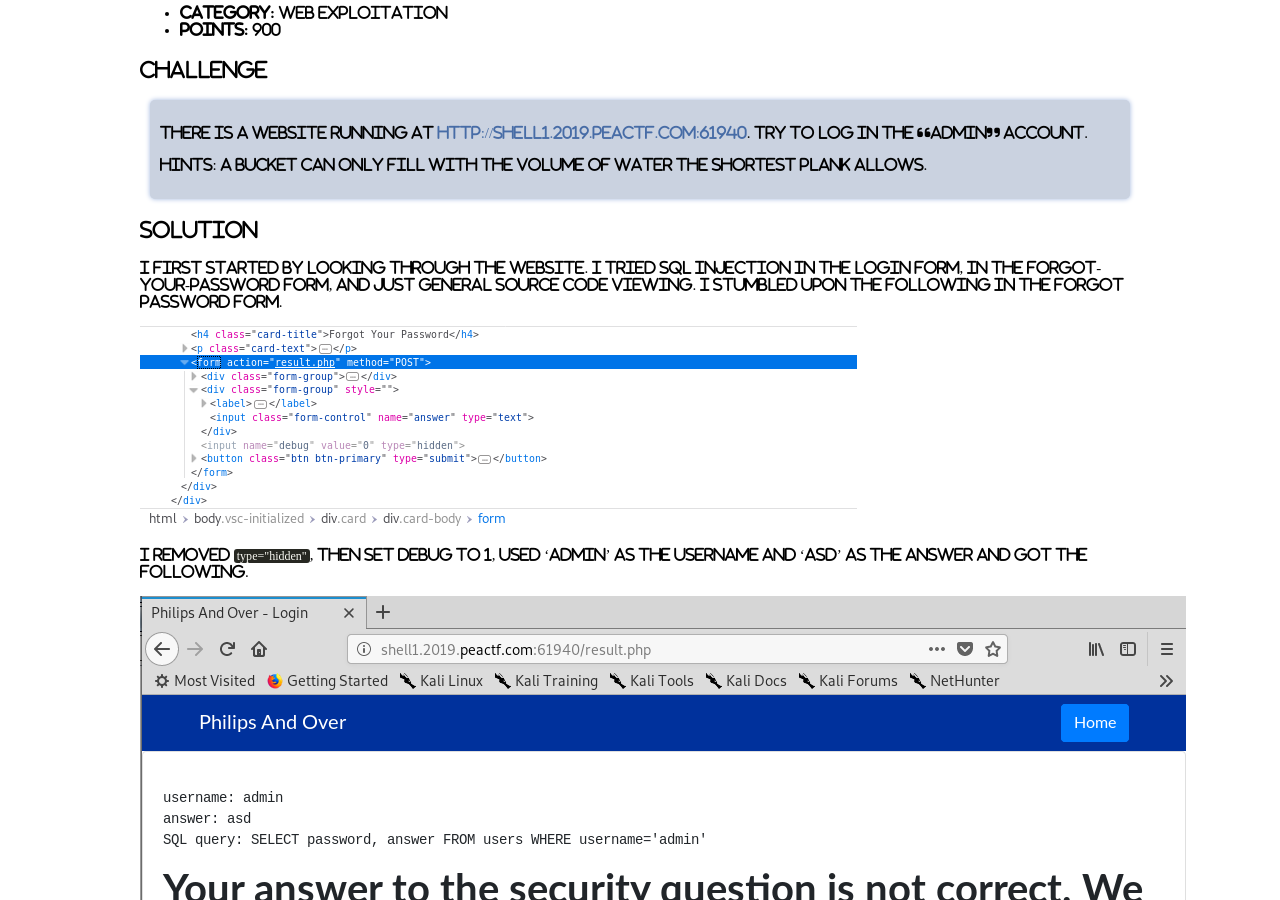
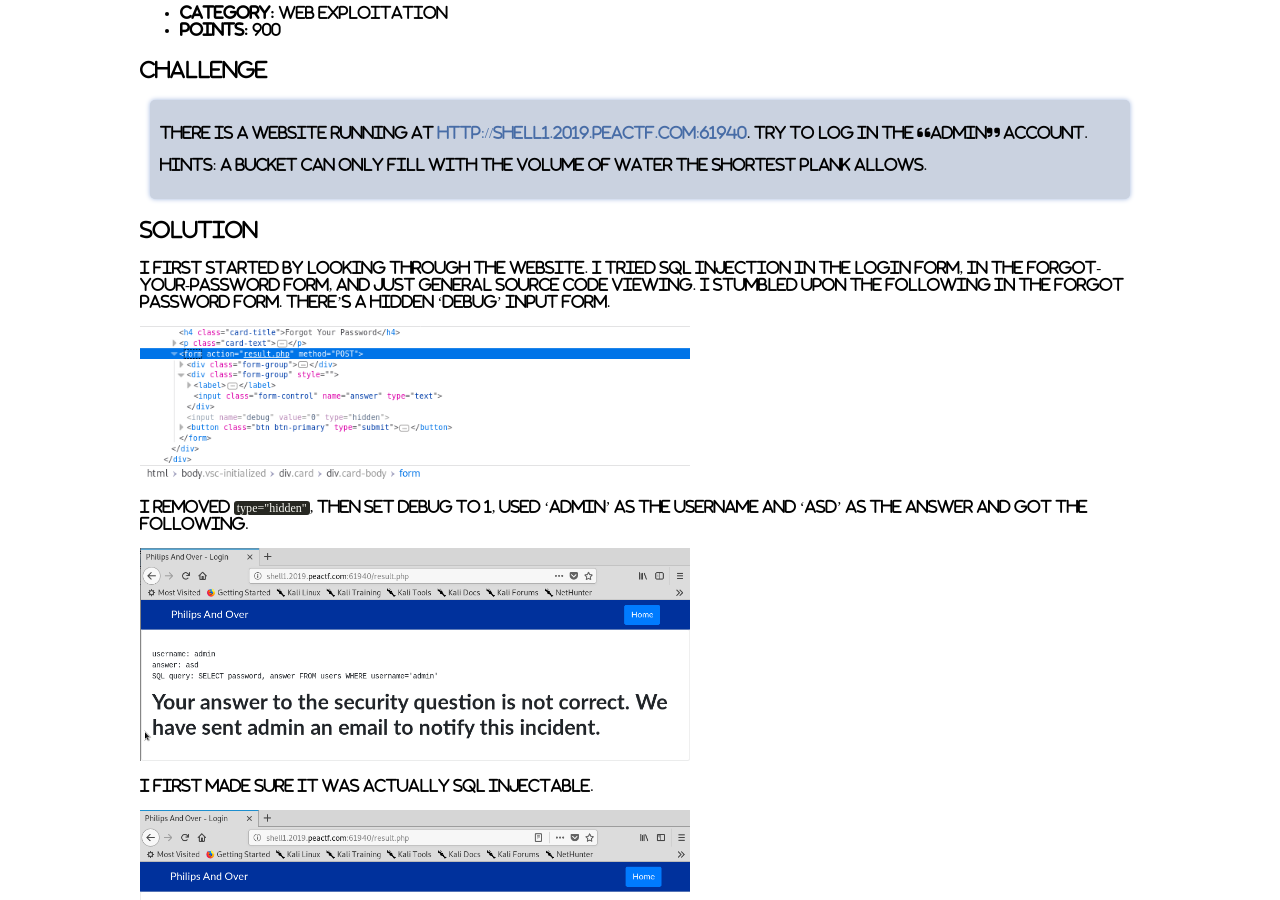
Before and after one commit to farazsth98/farazsth98.github.io, a Jekyll site: the page built from _posts/2019-07-28-peactf-all-challenges.markdown, in a window 1280 px wide and 900 px high, scrolled down 17625 px. Built offline with Jekyll 4.4.1, drawn with Linux system fonts in a browser that asks for light colours; nearby versions of some CDN libraries.

Commit message:
Fixed image sizes

```diff
--- a/_posts/2019-07-28-peactf-all-challenges.markdown
+++ b/_posts/2019-07-28-peactf-all-challenges.markdown
@@ -865,25 +865,25 @@ Flag: `{3_thousand_spaces_371}`
 
 ### Solution
 
-I first started by looking through the website. I tried SQL injection in the login form, in the forgot-your-password form, and just general source code viewing. I stumbled upon the following in the forgot password form.
+I first started by looking through the website. I tried SQL injection in the login form, in the forgot-your-password form, and just general source code viewing. I stumbled upon the following in the forgot password form. There's a hidden 'debug' input form.
 
-![](/images/peactf/forgot-password-debug.png)
+![](/images/peactf/forgot-password-debug.png){:width="550px"}
 
 I removed `type="hidden"`, then set debug to 1, used 'admin' as the username and 'asd' as the answer and got the following.
 
-![](/images/peactf/sql-query-discover.png)
+![](/images/peactf/sql-query-discover.png){:width="550px"}
 
 I first made sure it was actually SQL injectable.
 
-![](/images/peactf/sql-error.png)
+![](/images/peactf/sql-error.png){:width="550px"}
 
 We see that the query is definitely injectable, however trying to inject it does not give us any output.
 
-![](/images/peactf/no-output.png)
+![](/images/peactf/no-output.png){:width="550px"}
 
 I then checked to see if it was a blind SQLi by doing the following.
 
-![](/images/peactf/blind-sqli.png)
+![](/images/peactf/blind-sqli.png){:width="550px"}
 
 Since 1 does not equal 2, the right side of the query ends up being false so the entire query returns false, causing the server to tell us that the User does not exist. Otherwise, it would tell us that it has sent an email to notify the admin about this. So we have a blind SQLi. Question is, how do we exploit it?
 
@@ -931,6 +931,6 @@ Note that we remove the last character as that was the final character that the
 
 Now we just login and we get the flag.
 
-![](/images/peactf/flag.png)
+![](/images/peactf/flag.png){:width="550px"}
 
 Flag: `flag{peactf_E_>_A_119d352c970e04cedb8450d036094227}`
```
